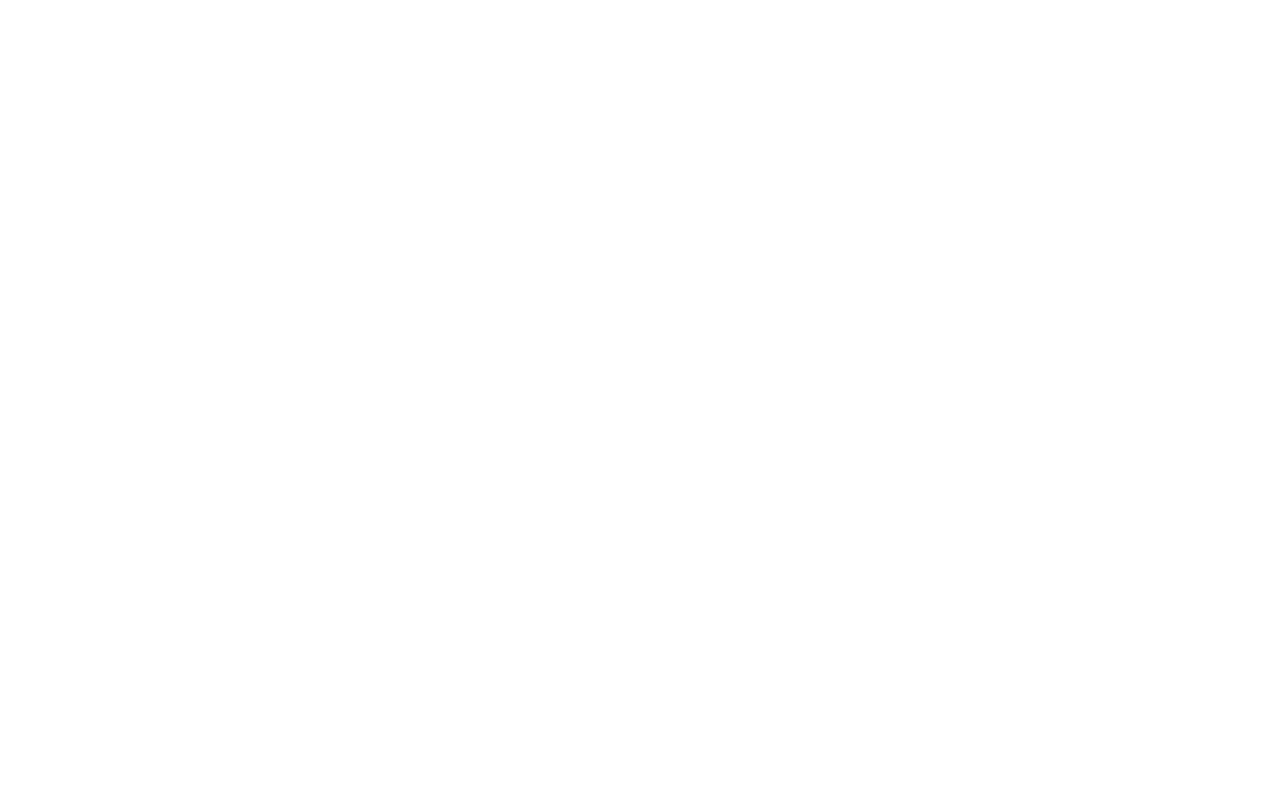
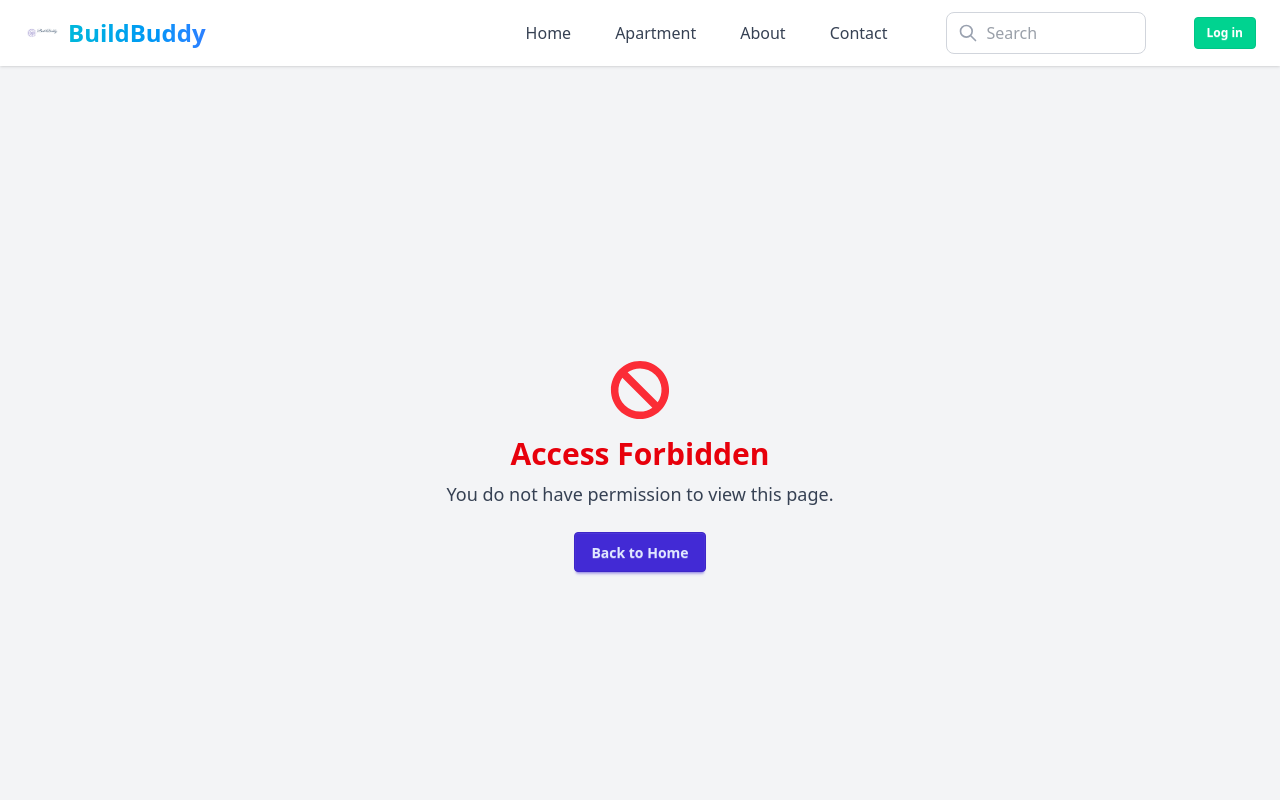
Before and after one commit to Fahad-smto/building-mgt-client, a React (Vite) app: page /forbidden in a window 1280 px wide. Before the commit this address had no page. Shown: the top 800 px of the page. Built offline with nearby package versions, Linux system fonts and the light colour scheme; no server answers.

Commit message:
admin route added

```diff
--- /dev/null
+++ b/src/Components/Forbidden.jsx
@@ -0,0 +1,19 @@
+import { Link } from "react-router";
+import { FaBan } from "react-icons/fa";
+
+const Forbidden = () => {
+  return (
+    <div className="min-h-screen flex flex-col items-center justify-center bg-gray-100 text-center p-4">
+      <FaBan className="text-red-500 text-6xl mb-4" />
+      <h1 className="text-3xl font-bold text-red-600 mb-2">Access Forbidden</h1>
+      <p className="text-lg text-gray-700 mb-6">
+        You do not have permission to view this page.
+      </p>
+      <Link to="/" className="btn btn-primary">
+        Back to Home
+      </Link>
+    </div>
+  );
+};
+
+export default Forbidden;
--- /dev/null
+++ b/src/Route/AdminRoute.jsx
@@ -0,0 +1,25 @@
+import { Children, useContext } from "react";
+import { AuthContext } from "../Provider/AuthProvider";
+import useUserRole from "../hooks/useUserRole";
+import Loading from "../Components/Loading";
+import { Navigate } from "react-router";
+
+
+
+const AdminRoute = ({children}) => {
+
+    const {user,loading} = useContext(AuthContext)
+    const {role,roleLoading} = useUserRole();
+
+    if(loading||roleLoading){
+        return <Loading></Loading>
+    }
+
+    if(!user || role !=='admin'){
+        return <Navigate state={{from:location.pathname}}to='/forbidden'></Navigate>
+    }
+
+    return (children);
+};
+
+export default AdminRoute;
--- a/src/Route/router.jsx
+++ b/src/Route/router.jsx
@@ -19,6 +19,8 @@
 import ManageCoupons from "../dashboards/Member/ManageCoupons";
 import MakeAdmin from "../dashboards/Admin/MakeAdmin";
 import PrivateRoute from "../Components/PrivateRoute";
+import AdminRoute from "./AdminRoute";
+import Forbidden from "../Components/Forbidden";
 
 
 export const router = createBrowserRouter([
@@ -35,7 +37,7 @@
             },
             {
                 path: 'apartment',
-                element:<Apartment></Apartment>,
+                element: <Apartment></Apartment>,
                 hydrateFallbackElement: <Loading></Loading>
 
             },
@@ -56,12 +58,18 @@
                 path: '/contact',
                 element: <Contact></Contact>,
             },
+            {
+                path: '/forbidden',
+                element: <Forbidden></Forbidden>
+            }
 
         ]
     },
     {
         path: '/dashboard',
-        element: <DashBoards></DashBoards>,
+        element: <PrivateRoute>
+            <DashBoards></DashBoards>
+        </PrivateRoute>,
         children: [
             {
                 path: '/dashboard',
@@ -69,57 +77,65 @@
             },
             {
                 path: 'my_profile',
-                element: <PrivateRoute>
+                element:
                     <MyProfile></MyProfile>
-                </PrivateRoute>
+
             },
             {
                 path: 'announcements',
-                element: <PrivateRoute>
+                element:
                     <Announcements></Announcements>
-                </PrivateRoute>
+
             },
             {
                 path: 'make_payment',
-                element: <PrivateRoute>
+                element:
                     <MakePayment></MakePayment>
-                </PrivateRoute>
+
             },
             {
                 path: 'payment_history',
-                element: <PrivateRoute>
+                element:
                     <PaymentHistory></PaymentHistory>
-                </PrivateRoute>
+
             },
             {
                 path: 'manage_members',
-                element: <PrivateRoute>
-                    <ManageMembers />
-                </PrivateRoute>
+                element:
+                    <AdminRoute>
+                        <ManageMembers />
+                    </AdminRoute>
+
             },
             {
                 path: 'make_announcement',
-                element: <PrivateRoute>
-                    <MakeAnnouncement />
-                </PrivateRoute>
+                element:
+                   <AdminRoute>
+                     <MakeAnnouncement />
+                   </AdminRoute>
+
             },
             {
                 path: 'agreement_requests',
-                element: <PrivateRoute>
-                    <AgreementRequests />
-                </PrivateRoute>
+                element:
+                    <AdminRoute>
+                        <AgreementRequests />
+                    </AdminRoute>
+
             },
             {
                 path: 'manage_coupons',
-                element: <PrivateRoute>
+                element: <AdminRoute>
                     <ManageCoupons />
-                </PrivateRoute>
+                </AdminRoute>
             },
             {
                 path: 'make_admin',
-                element: <PrivateRoute>
-                    <MakeAdmin></MakeAdmin>
-                </PrivateRoute>
+                element:
+                    <AdminRoute>
+                        <MakeAdmin></MakeAdmin>
+                    </AdminRoute>
+
             }
 
 
```
